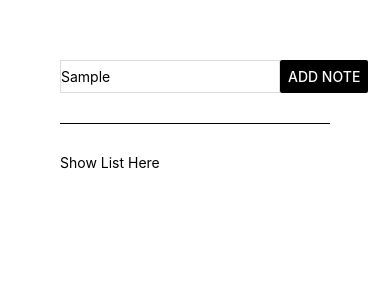
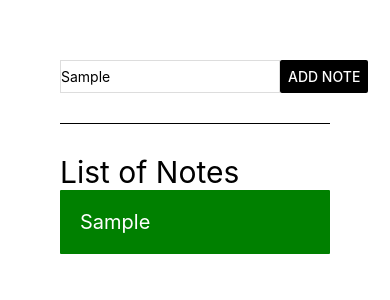
Before and after one commit to Euler-JS/react-native-course, a React Native app: screen / in a window 390 px wide. Both pictures are taken after typing "Sample" into the empty fields and a click on the button "ADD NOTE". Shown: the top 300 px of the page. Built offline with nearby package versions, Linux system fonts and the light colour scheme.

Commit message:
Adicionar item na lista, estilo da lista

```diff
--- a/App.js
+++ b/App.js
@@ -11,13 +11,15 @@ import { Button, StyleSheet, Text, TextInput, View } from "react-native";
 export default function App() {
 
   const [value, setValue] = useState('')
+  const [listOfNotes, setListOfNotes] = useState([ ])
 
   function handleOnChangeText(getEnteredText){
     setValue(getEnteredText)
   }
 
   function handleOnPressButton(){
-    console.log("Inserted Text : ", value)
+    setListOfNotes(currentNotes=> [...currentNotes, value])
+    console.log( listOfNotes)
   }
 
   return(
@@ -32,7 +34,13 @@ export default function App() {
       {/* to render input along with button */}
       {/* to tender all notes that we created */}
       <View style={styles.listContainer}>
-        <Text>Show List Here</Text>
+      <Text style={{
+        fontSize: 30,
+      }}>List of Notes</Text>
+        {
+          listOfNotes.map((item, index)=> <Text style={styles.listItem} key={`item${index}`}>{item}</Text>)
+        }
+
       </View>
       {/* to render all notes that we created */}
     </View>
@@ -52,5 +60,14 @@ const styles = StyleSheet.create({
   },
   listContainer : {
     paddingTop: 30
+  },
+  listItem : {
+    borderRadius: 1,
+    borderColor: 'red',
+    backgroundColor: 'green' ,
+    padding: 20,
+    marginBottom: 20,
+    color: 'white',
+    fontSize: 20
   }
 })
```
